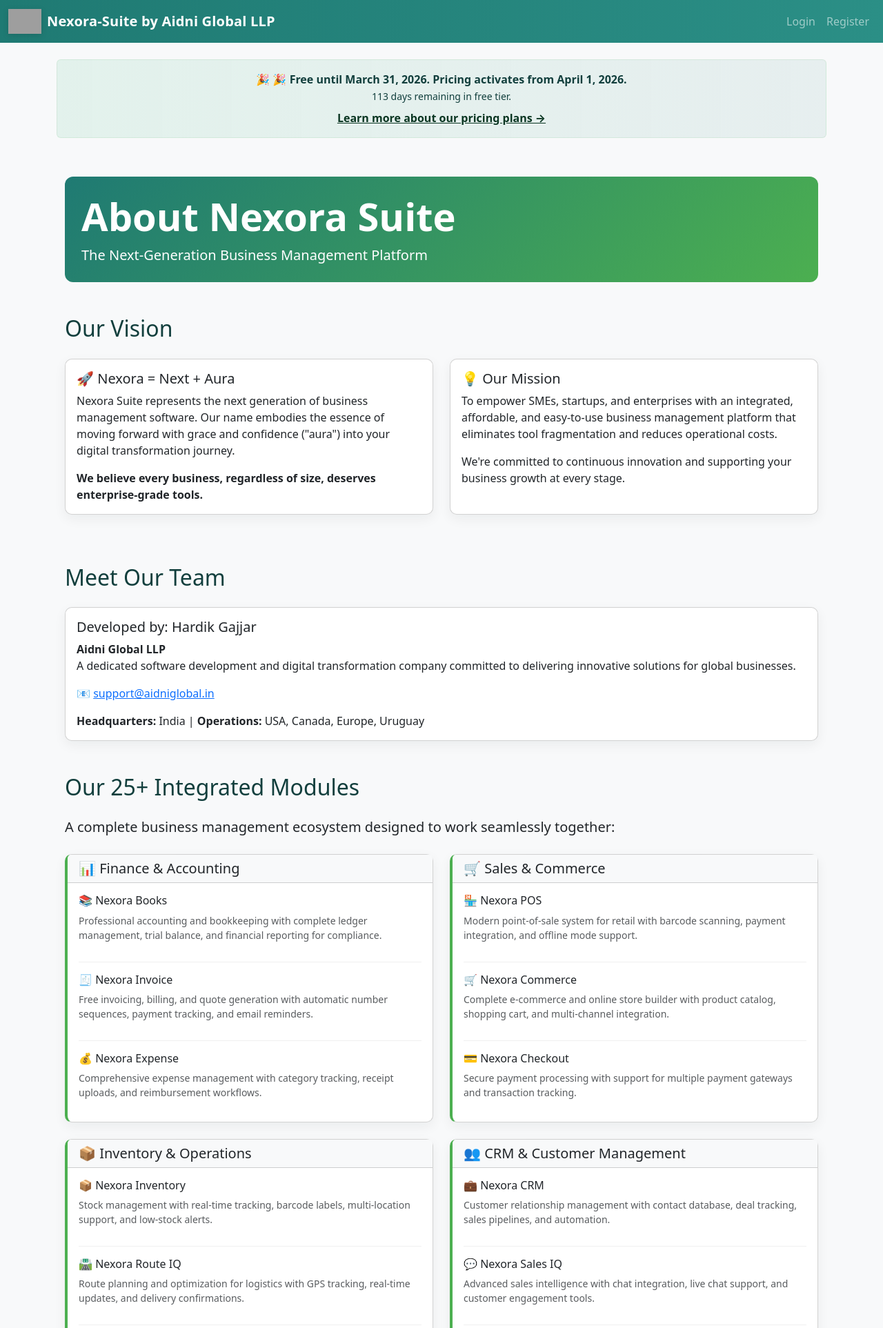
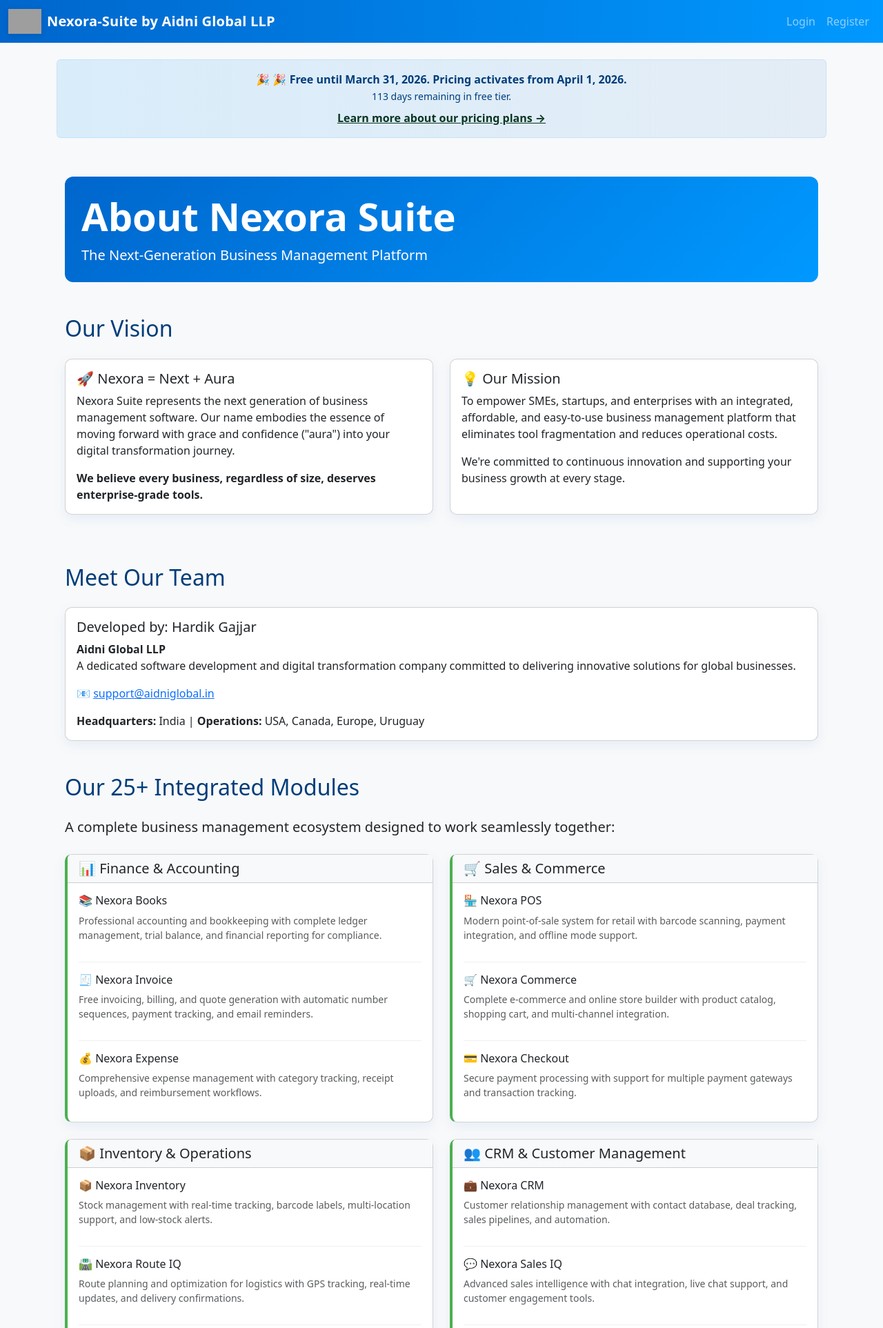
Before and after one commit to aidnitech-droid/nexora-suite, a Flask app: page /about in a window 1280 px wide. Shown: the top 1925 px of the page at 69% size. Run offline with Flask 3, Linux system fonts and the light colour scheme; grey boxes are pictures that could not be loaded.

Commit message:
style: update theme to light blue color scheme

```diff
--- a/apps/nexora-home/static/css/theme.css
+++ b/apps/nexora-home/static/css/theme.css
@@ -1,14 +1,14 @@
 :root{
-  --nexora-primary: #1f7a73; /* deep teal */
-  --nexora-accent: #4caf50; /* green accent */
-  --nexora-dark: #123f3d;
-  --nexora-light: #eaf7f6;
+  --nexora-primary: #0066cc; /* light blue */
+  --nexora-accent: #0099ff; /* bright blue accent */
+  --nexora-dark: #003d7a;
+  --nexora-light: #e6f2ff;
   --nexora-contrast: #ffffff;
 }
 
 /* Navbar */
 .navbar.bg-primary{
-  background: linear-gradient(90deg,var(--nexora-primary), #2b8f86) !important;
+  background: linear-gradient(90deg, #0066cc, #0099ff) !important;
 }
 .navbar .navbar-brand .nexora-logo{
   height: 36px;
@@ -24,15 +24,15 @@
 
 /* Buttons */
 .btn-primary{
-  background: linear-gradient(180deg,var(--nexora-accent), #3da64a);
+  background: linear-gradient(180deg, #0099ff, #0066cc);
   border: none;
 }
 
 /* Pricing banner */
 .pricing-banner{
-  background: linear-gradient(90deg, rgba(79, 195, 140, 0.12), rgba(31,122,115,0.08));
-  border: 1px solid rgba(76,175,80,0.12);
-  color: var(--nexora-dark);
+  background: linear-gradient(90deg, rgba(0, 153, 255, 0.12), rgba(0, 102, 204, 0.08));
+  border: 1px solid rgba(0, 153, 255, 0.12);
+  color: #003d7a;
 }
 
 /* Demo banner */
@@ -44,12 +44,12 @@
 /* Card accents */
 .card {
   border-radius: 10px;
-  box-shadow: 0 6px 18px rgba(13, 40, 38, 0.06);
+  box-shadow: 0 6px 18px rgba(0, 102, 204, 0.08);
 }
 
 /* Hero / CTA */
 .hero-cta{
-  background: linear-gradient(135deg, var(--nexora-primary), var(--nexora-accent));
+  background: linear-gradient(135deg, #0066cc, #0099ff);
   color: white;
   border-radius: 12px;
   padding: 24px;
@@ -66,10 +66,27 @@
 
 /* Footer theme (if present) */
 .site-footer{
-  background: linear-gradient(180deg, #0f3b38, #0b2d2a);
-  color: #dfeff0;
+  background: linear-gradient(180deg, #0052a3, #003d7a);
+  color: #e6f2ff;
   padding: 30px 0;
 }
 
 .site-footer p{margin-bottom:0}
-.site-footer .footer-link{color:#dff7f5; text-decoration:underline}
+.site-footer .footer-link{color:#cce5ff; text-decoration:underline}
+
+/* About page styles */
+.border-left-nexora {
+  border-left: 4px solid #0099ff !important;
+}
+
+.flex-center-icon {
+  width: 32px;
+  height: 32px;
+  display: flex;
+  align-items: center;
+  justify-content: center;
+  background-color: #0099ff;
+  color: white;
+  border-radius: 50%;
+  font-weight: bold;
+}
```
